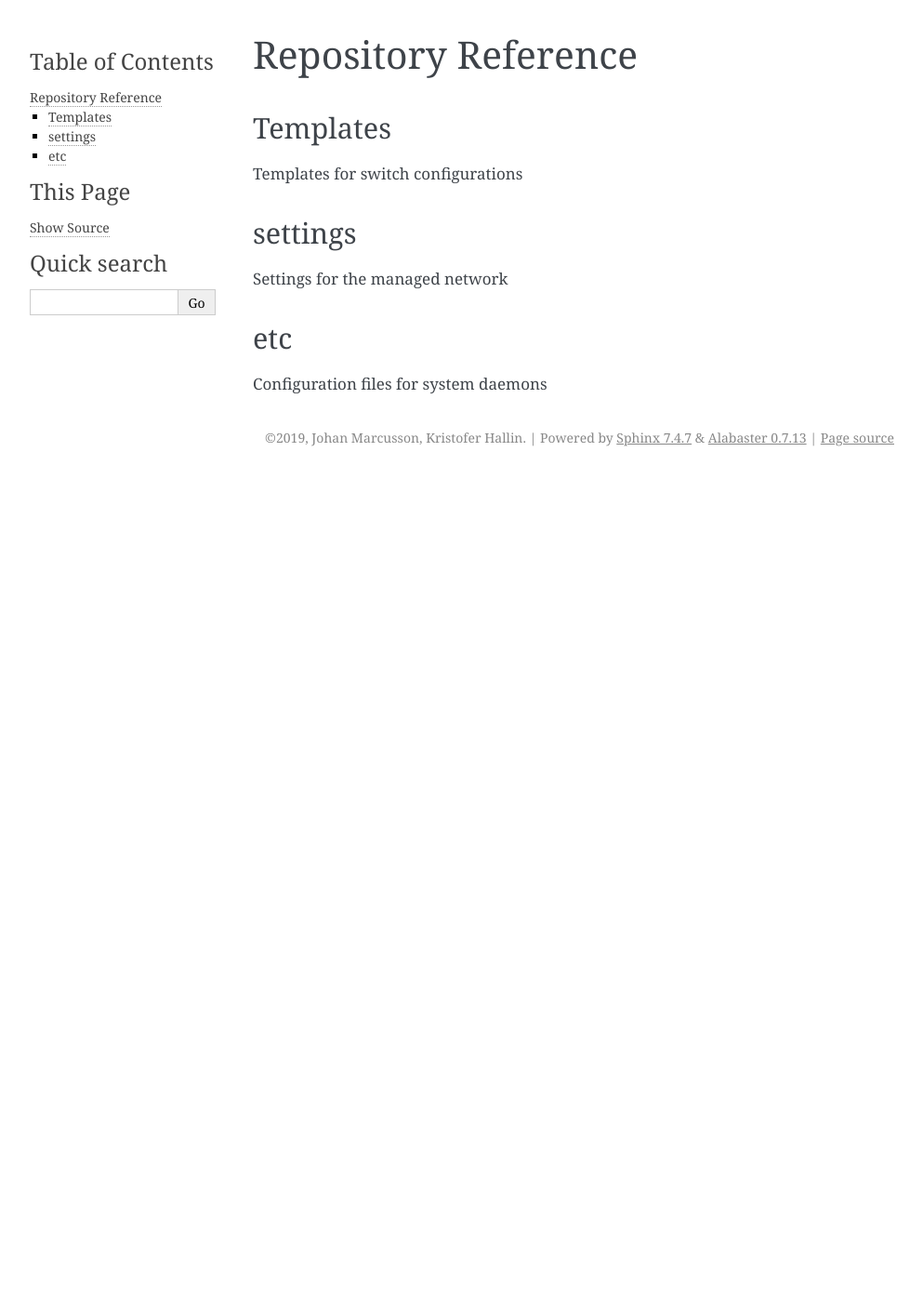
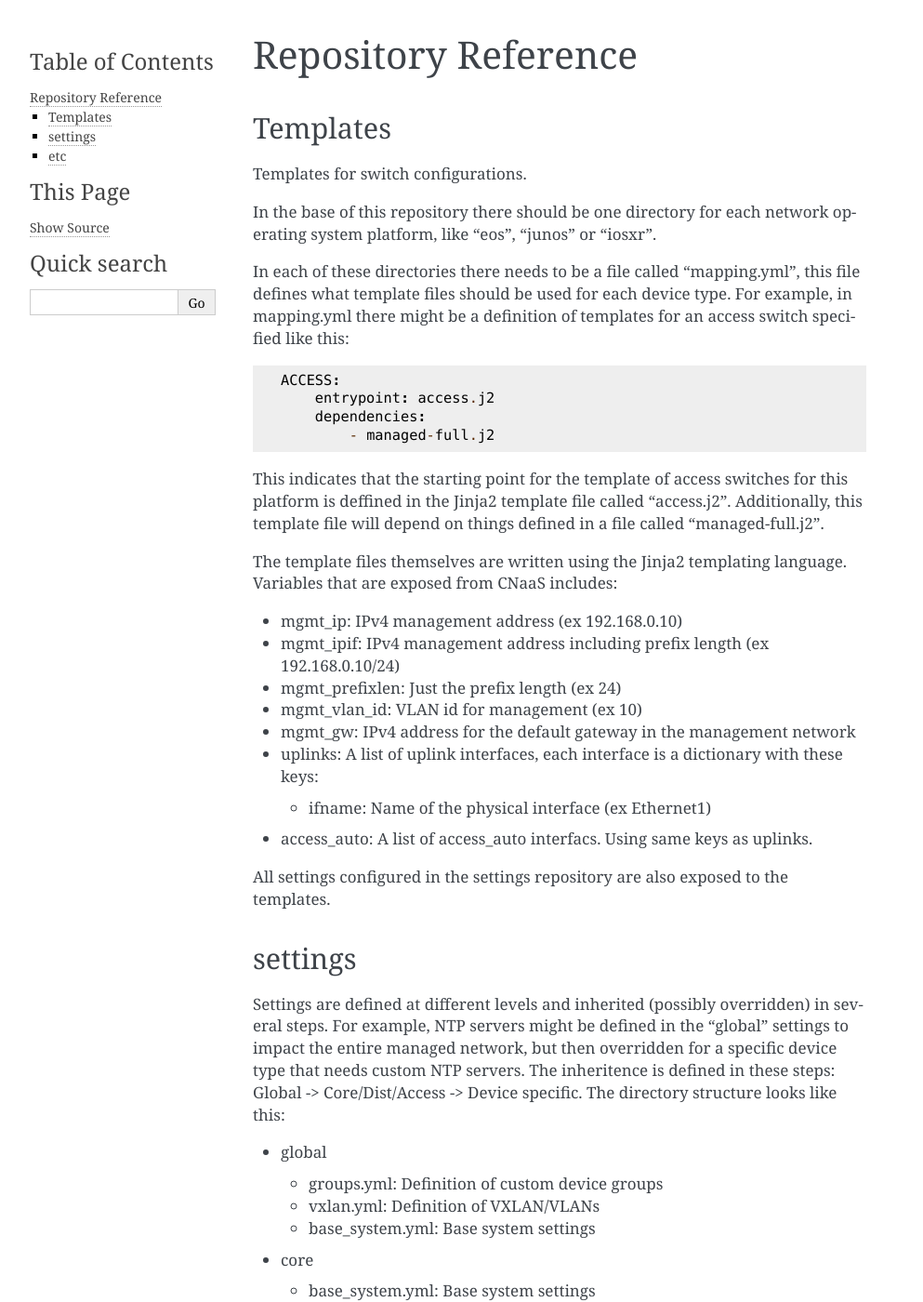
Before and after one commit to SUNET/cnaas-nms, a Sphinx documentation site: the page built from docs/reporef/index.rst, in a window 1280 px wide and 1400 px high. Shown: the whole window at 93% size, without its empty margins (148-1141 px from the left). Built offline with Sphinx 7.4.7, drawn with Linux system fonts in a browser that asks for light colours; some of the changed text lies outside the part shown.

Commit message:
Some docs explaining cnaas runtime, management setup etc and docs for config repositories

```diff
--- a/docs/reporef/index.rst
+++ b/docs/reporef/index.rst
@@ -4,14 +4,86 @@ Repository Reference
 Templates
 ---------
 
-Templates for switch configurations
+Templates for switch configurations.
+
+In the base of this repository there should be one directory for each network operating system
+platform, like "eos", "junos" or "iosxr".
+
+In each of these directories there needs to be a file called "mapping.yml", this file defines
+what template files should be used for each device type. For example, in mapping.yml there
+might be a definition of templates for an access switch specified like this::
+
+    ACCESS:
+        entrypoint: access.j2
+        dependencies:
+            - managed-full.j2
+
+
+This indicates that the starting point for the template of access switches for this platform
+is deffined in the Jinja2 template file called "access.j2". Additionally, this template file
+will depend on things defined in a file called "managed-full.j2".
+
+The template files themselves are written using the Jinja2 templating language. Variables
+that are exposed from CNaaS includes:
+
+- mgmt_ip: IPv4 management address (ex 192.168.0.10)
+
+- mgmt_ipif: IPv4 management address including prefix length (ex 192.168.0.10/24)
+
+- mgmt_prefixlen: Just the prefix length (ex 24)
+
+- mgmt_vlan_id: VLAN id for management (ex 10)
+
+- mgmt_gw: IPv4 address for the default gateway in the management network
+
+- uplinks: A list of uplink interfaces, each interface is a dictionary with these keys:
+
+  * ifname: Name of the physical interface (ex Ethernet1)
+
+- access_auto: A list of access_auto interfacs. Using same keys as uplinks.
+
+All settings configured in the settings repository are also exposed to the templates.
 
 settings
 --------
 
-Settings for the managed network
+Settings are defined at different levels and inherited (possibly overridden) in several steps.
+For example, NTP servers might be defined in the "global" settings to impact the entire
+managed network, but then overridden for a specific device type that needs custom NTP servers.
+The inheritence is defined in these steps: Global -> Core/Dist/Access -> Device specific.
+The directory structure looks like this:
+
+- global
+
+  * groups.yml: Definition of custom device groups
+  * vxlan.yml: Definition of VXLAN/VLANs
+  * base_system.yml: Base system settings
+
+- core
+
+  * base_system.yml: Base system settings
+
+- dist
+
+  * base_system.yml: Base system settings
+
+- access:
+
+  * base_system.yml: Base system settings
+
+- devices:
+
+  * <hostname>
+
+    + base_system.yml
 
 etc
 ---
 
 Configuration files for system daemons
+
+Directory structure:
+
+- dhcpd/
+
+  * dhcpd.conf: Used for ZTP DHCPd
```
Also changed, not shown: docs/howto/index.rst (+6 -6 lines), docs/tutorials/intro/index.rst (+40 -1 lines).
